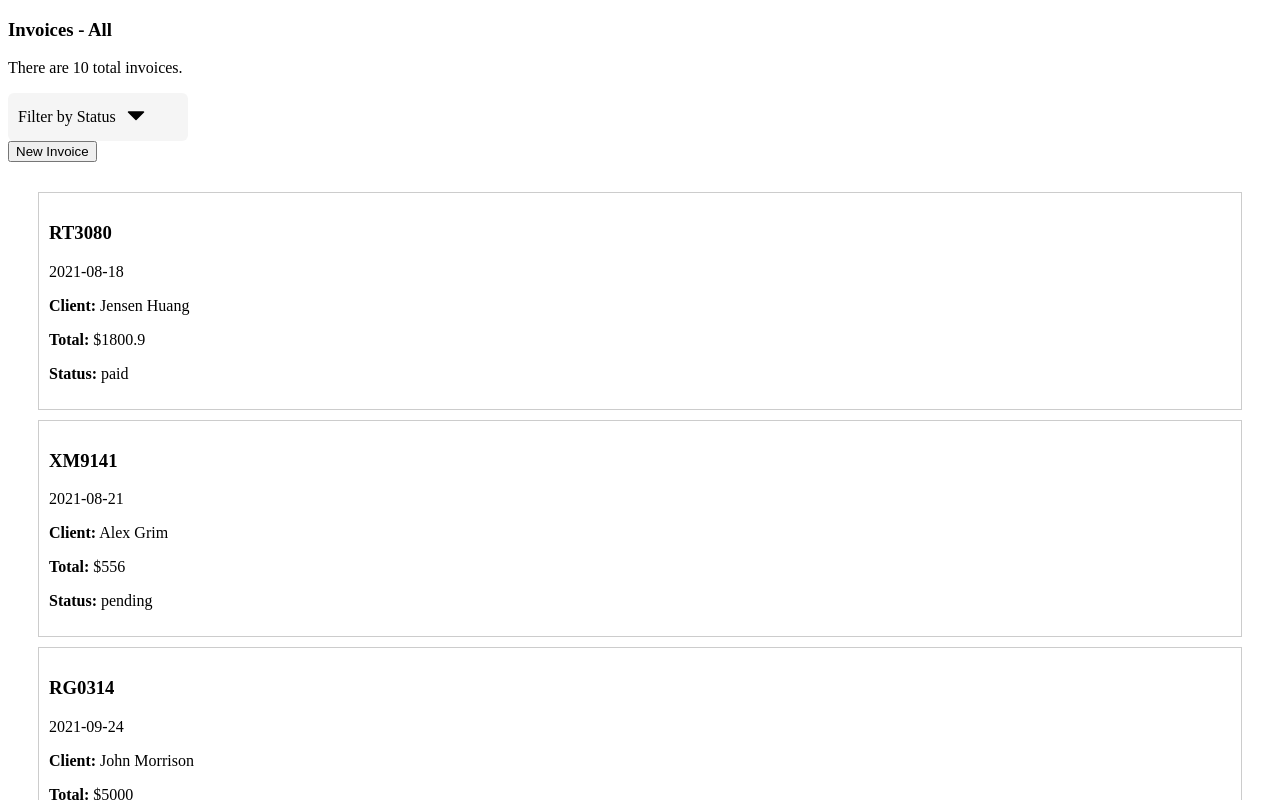
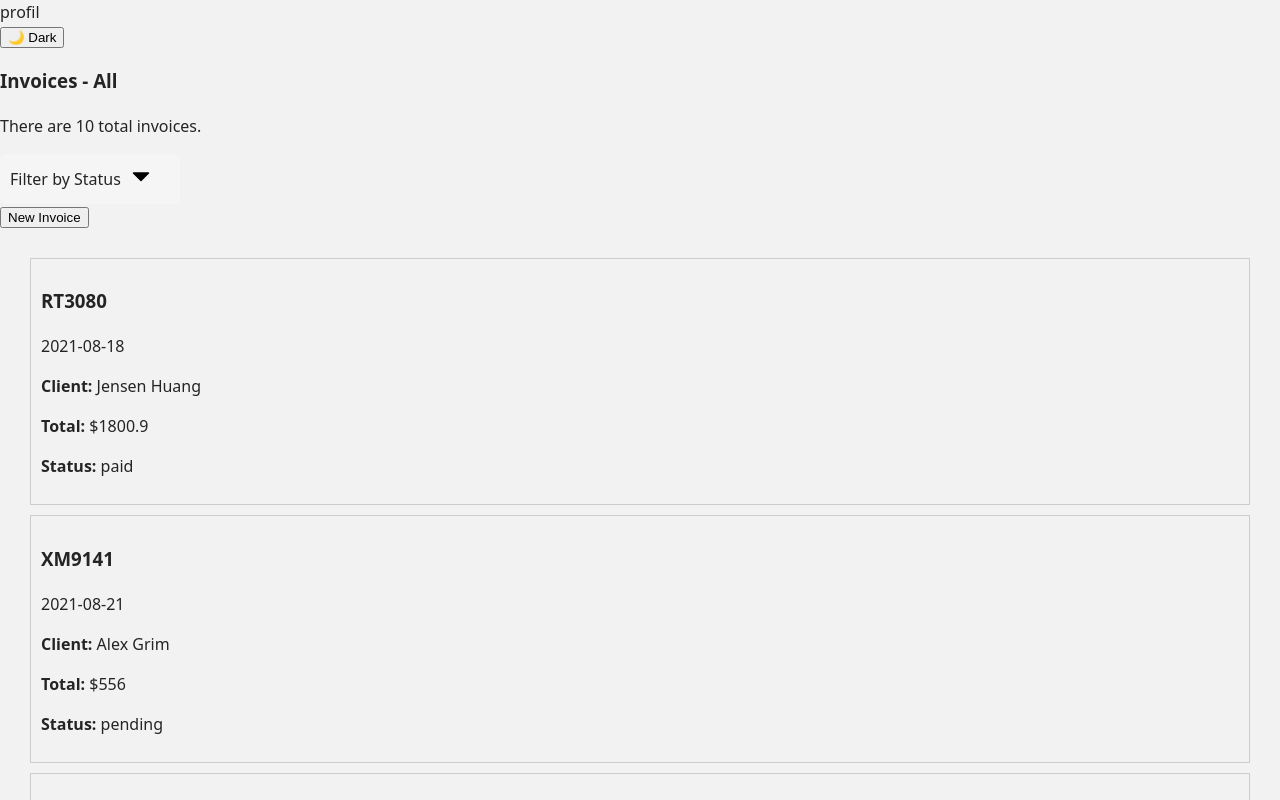
Before and after one commit to banuaggun/invoice-app-react, a React (Vite) app: page / in a window 1280 px wide. Shown: the top 800 px of the page. Built offline with nearby package versions, Linux system fonts and the light colour scheme.

Commit message:
Layouts were created for external components and class tests were performed for the theme.

```diff
--- a/src/App.jsx
+++ b/src/App.jsx
@@ -1,13 +1,15 @@
 import React, { useEffect } from "react";
 import { BrowserRouter as Router, Routes, Route } from "react-router-dom";
-import { useDispatch } from "react-redux";
+import { useDispatch, useSelector } from "react-redux";
 import { setInvoices } from "./features/invoiceSlice";
 import InvoiceListPage from "./pages/invoice-list-page/InvoiceListPage";
 import NewInvoicePage from "./pages/new-invoice/NewInvoicePage";
 import InvoiceDetail from "./pages/invoice-detail/InvoiceDetail";
+import Layout from "./components/layout/Layout";
 
 function App() {
   const dispatch = useDispatch();
+  const theme = useSelector((state) => state.theme.mode);
 
   useEffect(() => {
     const storedInvoices = localStorage.getItem("invoices");
@@ -23,13 +25,17 @@ function App() {
 
 
   return (
+    <div className={`app ${theme}`}>
       <Router>
+        <Layout>
           <Routes>
             <Route path="/" element={<InvoiceListPage />} />
             <Route path="/new" element={<NewInvoicePage />} />
             <Route path="/invoice/:id" element={<InvoiceDetail />} />
           </Routes>
+        </Layout>
       </Router>
+    </div>
   );
 }
 
--- /dev/null
+++ b/src/components/layout/Layout.jsx
@@ -0,0 +1,15 @@
+import React from 'react'
+import SideNav from './side-nav/SideNav'
+
+const Layout = ({ children }) => {
+    return (
+        <div className='main-content'>
+            <SideNav />
+            <div className="page-content">
+                {children}
+            </div>
+        </div>
+    )
+}
+
+export default Layout
--- /dev/null
+++ b/src/components/layout/side-nav/SideNav.jsx
@@ -0,0 +1,17 @@
+import React from 'react'
+import ThemeToggle from '../theme-toggle/ThemeToggle.jsx'
+
+const SideNav = () => {
+    return (
+        <div>
+            <div className="profile-area">
+                profil
+            </div>
+            <div className="theme-area">
+                <ThemeToggle />
+            </div>
+        </div>
+    )
+}
+
+export default SideNav
--- a/src/index.css
+++ b/src/index.css
@@ -2,10 +2,6 @@
   font-family: system-ui, Avenir, Helvetica, Arial, sans-serif;
   line-height: 1.5;
   font-weight: 400;
-
-  color-scheme: light dark;
-  color: rgba(255, 255, 255, 0.87);
-  background-color: #242424;
 
   font-synthesis: none;
   text-rendering: optimizeLegibility;
@@ -13,61 +9,31 @@
   -moz-osx-font-smoothing: grayscale;
 }
 
-a {
-  font-weight: 500;
-  color: #646cff;
-  text-decoration: inherit;
+.app.light {
+  --bg-color: #f3f2f2;
+  --text-color: #242424;
+  --button-bg: #bebdbd;
+  --button-text: #333;
+  --nav-bg: #444;
 }
 
-a:hover {
-  color: #535bf2;
+.app.dark {
+  --bg-color: #525151;
+  --text-color: #f9f9f9;
+  --button-bg: #e0e0e0;
+  --button-text: #f9f9f9;
+  --nav-bg: #fff;
 }
+
 
 body {
   margin: 0;
-  display: flex;
-  flex-direction: row;
+  padding: 0;
   min-width: 320px;
   min-height: 100vh;
 }
 
-h1 {
-  font-size: 3.2em;
-  line-height: 1.1;
+.app {
+  background-color: var(--bg-color);
+  color: var(--text-color);
 }
-
-button {
-  border-radius: 8px;
-  border: 1px solid transparent;
-  padding: 0.6em 1.2em;
-  font-size: 1em;
-  font-weight: 500;
-  font-family: inherit;
-  background-color: #1a1a1a;
-  cursor: pointer;
-  transition: border-color 0.25s;
-}
-
-button:hover {
-  border-color: #646cff;
-}
-
-button:focus,
-button:focus-visible {
-  outline: 4px auto -webkit-focus-ring-color;
-}
-
-@media (prefers-color-scheme: light) {
-  :root {
-    color: #213547;
-    background-color: #ffffff;
-  }
-
-  a:hover {
-    color: #747bff;
-  }
-
-  button {
-    background-color: #f9f9f9;
-  }
-}
--- a/src/main.jsx
+++ b/src/main.jsx
@@ -3,6 +3,7 @@ import ReactDOM from "react-dom/client";
 import App from "./App";
 import { Provider } from "react-redux";
 import { store } from "./store/store";
+import './index.css';
 
 ReactDOM.createRoot(document.getElementById("root")).render(
   <Provider store={store}>
```
Lines whose indentation alone changed are shown as unchanged.
